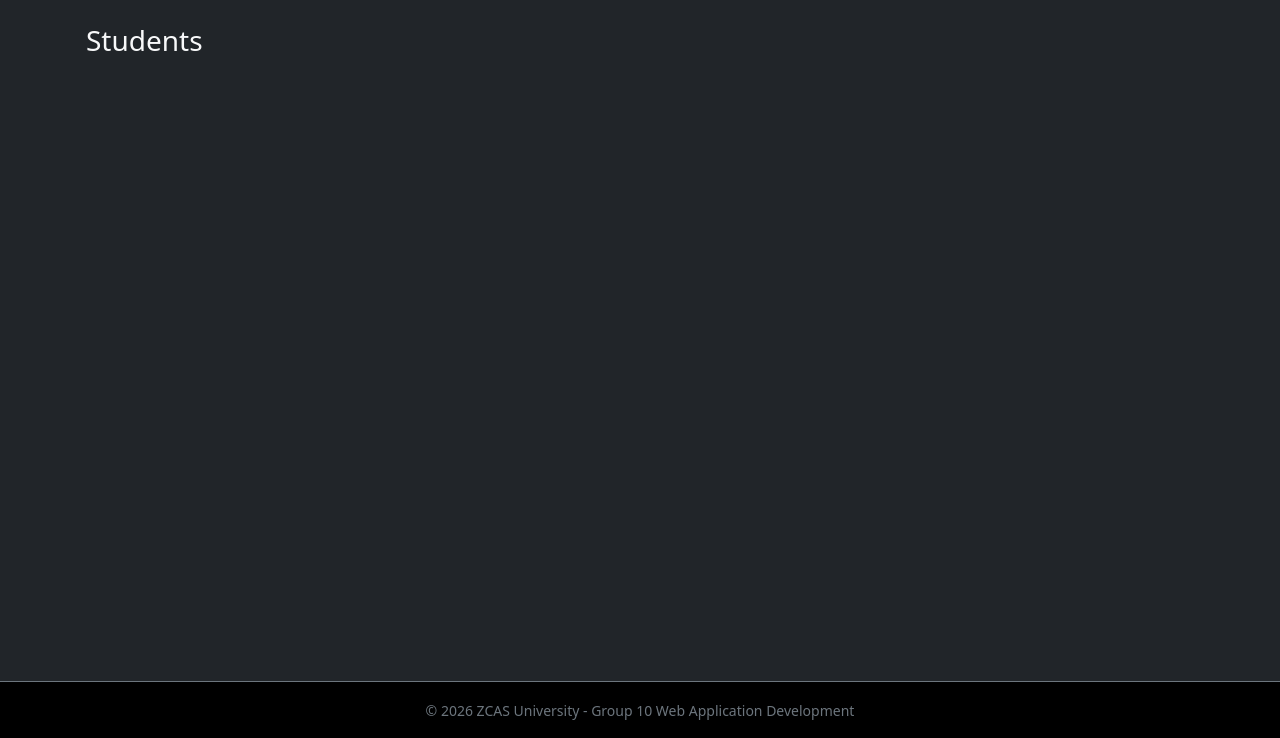
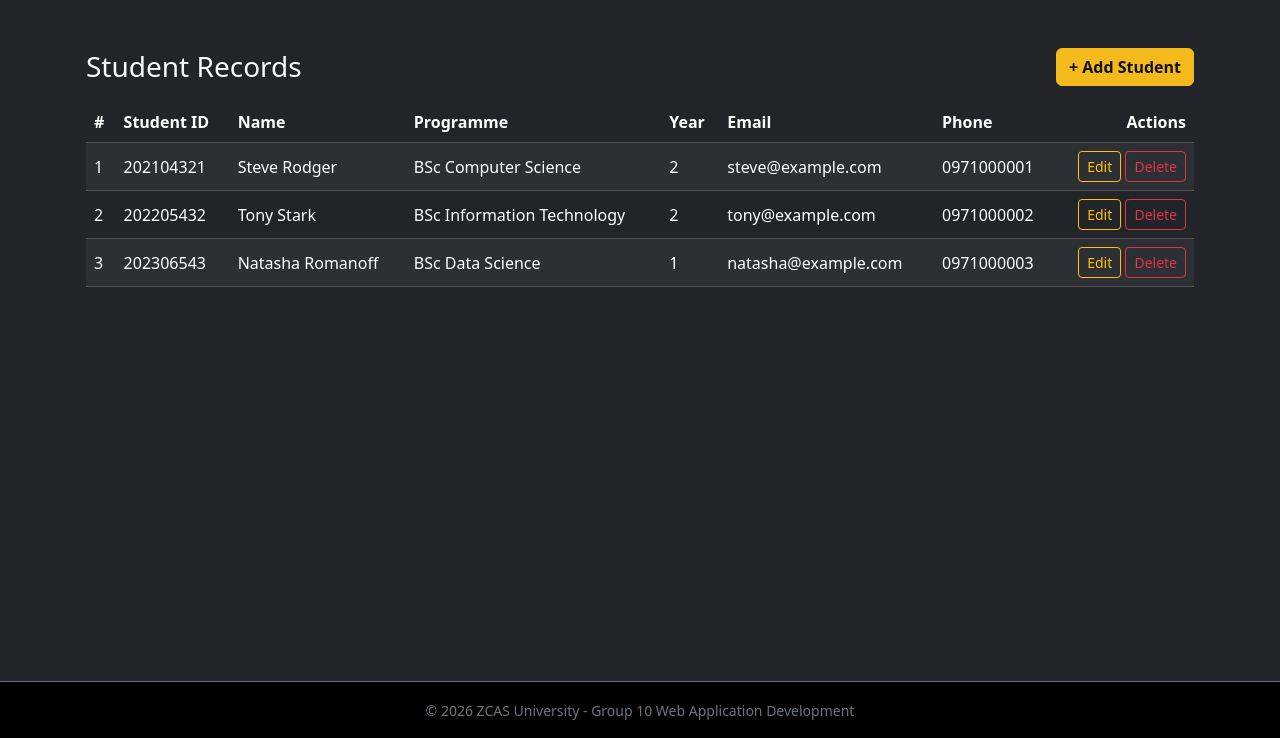
Before and after one commit to chabota7/student-portal, a PHP site: page / in a window 1280 px wide. Shown: the part 62-800 px from the top of the page. Run offline with PHP 8.4, Linux system fonts and the light colour scheme; a user stored in the database is signed in; data comes from the database, SQL or seed files in the repository.

Commit message:
Add student records table

```diff
--- a/assets/php/index.php
+++ b/assets/php/index.php
@@ -4,14 +4,115 @@ require_once '../../includes/auth.php';
 require_login();
 
 $page_title = 'Students';
+
+$result = $conn->query(
+    'SELECT id, student_id, first_name, last_name, programme, `year`, email, phone
+     FROM students ORDER BY id'
+);
+$students = $result->fetch_all(MYSQLI_ASSOC);
+
+// One-time messages set by the action files
+$flash_success = $_SESSION['flash_success'] ?? null;
+$flash_error = $_SESSION['flash_error'] ?? null;
+unset($_SESSION['flash_success'], $_SESSION['flash_error']);
+
 include '../../includes/header.php';
 include '../../includes/navbar.php';
 ?>
 
 <main class="flex-grow-1">
-    <div class="container px-3 my-4">
-        <h1 class="h3">Students</h1>
+    <div class="container px-3 my-4 my-md-5">
+
+        <div class="d-flex flex-wrap justify-content-between align-items-center gap-2 mb-3">
+            <h1 class="h3 mb-0">Student Records</h1>
+            <a href="<?php echo BASE_URL; ?>/assets/php/registration.php" class="btn btn-warning fw-bold">+ Add Student</a>
+        </div>
+
+        <?php if ($flash_success): ?>
+            <div class="alert alert-success"><?php echo e($flash_success); ?></div>
+        <?php endif; ?>
+        <?php if ($flash_error): ?>
+            <div class="alert alert-danger"><?php echo e($flash_error); ?></div>
+        <?php endif; ?>
+
+        <div class="table-responsive">
+            <table class="table table-dark table-striped table-hover align-middle">
+                <thead>
+                    <tr>
+                        <th>#</th>
+                        <th>Student ID</th>
+                        <th>Name</th>
+                        <th>Programme</th>
+                        <th>Year</th>
+                        <th>Email</th>
+                        <th>Phone</th>
+                        <th class="text-end">Actions</th>
+                    </tr>
+                </thead>
+                <tbody>
+                    <?php if (empty($students)): ?>
+                        <tr><td colspan="8" class="text-center text-secondary">No students found.</td></tr>
+                    <?php endif; ?>
+
+                    <?php foreach ($students as $s): ?>
+                        <tr>
+                            <td><?php echo e($s['id']); ?></td>
+                            <td><?php echo e($s['student_id']); ?></td>
+                            <td><?php echo e($s['first_name'] . ' ' . $s['last_name']); ?></td>
+                            <td><?php echo e($s['programme']); ?></td>
+                            <td><?php echo e($s['year']); ?></td>
+                            <td><?php echo e($s['email']); ?></td>
+                            <td><?php echo e($s['phone']); ?></td>
+                            <td class="text-end text-nowrap">
+                                <a href="<?php echo BASE_URL; ?>/assets/php/edit_student.php?id=<?php echo (int) $s['id']; ?>"
+                                   class="btn btn-sm btn-outline-warning">Edit</a>
+                                <button type="button"
+                                        class="btn btn-sm btn-outline-danger delete-btn"
+                                        data-bs-toggle="modal"
+                                        data-bs-target="#deleteModal"
+                                        data-id="<?php echo (int) $s['id']; ?>"
+                                        data-name="<?php echo e($s['first_name'] . ' ' . $s['last_name']); ?>">
+                                    Delete
+                                </button>
+                            </td>
+                        </tr>
+                    <?php endforeach; ?>
+                </tbody>
+            </table>
+        </div>
     </div>
 </main>
 
+<!-- Delete confirmation modal -->
+<div class="modal fade" id="deleteModal" tabindex="-1" aria-hidden="true">
+    <div class="modal-dialog modal-dialog-centered">
+        <form class="modal-content bg-dark text-light" method="post"
+              action="<?php echo BASE_URL; ?>/actions/student-action.php">
+            <div class="modal-header border-secondary">
+                <h5 class="modal-title">Confirm delete</h5>
+                <button type="button" class="btn-close btn-close-white" data-bs-dismiss="modal" aria-label="Close"></button>
+            </div>
+            <div class="modal-body">
+                Are you sure you want to delete <strong id="deleteName"></strong>?
+                Their grades will be deleted too. This cannot be undone.
+            </div>
+            <div class="modal-footer border-secondary">
+                <input type="hidden" name="action" value="delete">
+                <input type="hidden" name="id" id="deleteId" value="">
+                <button type="button" class="btn btn-secondary" data-bs-dismiss="modal">Cancel</button>
+                <button type="submit" class="btn btn-danger">Delete</button>
+            </div>
+        </form>
+    </div>
+</div>
+
+<script>
+    document.querySelectorAll('.delete-btn').forEach(function (btn) {
+        btn.addEventListener('click', function () {
+            document.getElementById('deleteId').value = btn.dataset.id;
+            document.getElementById('deleteName').textContent = btn.dataset.name;
+        });
+    });
+</script>
+
 <?php include '../../includes/footer.php'; ?>
--- a/assets/php/registration.php
+++ b/assets/php/registration.php
@@ -2,9 +2,6 @@
 require_once '../../includes/config.php';
 require_once '../../includes/auth.php';
 
-function e($value) {
-    return htmlspecialchars($value, ENT_QUOTES, 'UTF-8');
-}
 
 $programmes = [
     'BSc Cyber Security',
--- a/includes/auth.php
+++ b/includes/auth.php
@@ -13,3 +13,6 @@ function require_login() {
         exit;
     }
 }
+function e($value) {
+    return htmlspecialchars((string) $value, ENT_QUOTES, 'UTF-8');
+}
```
